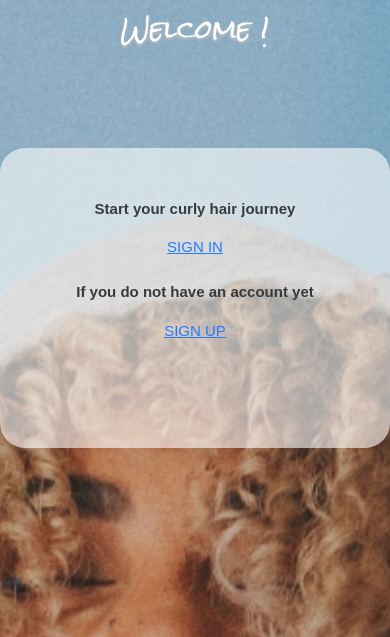
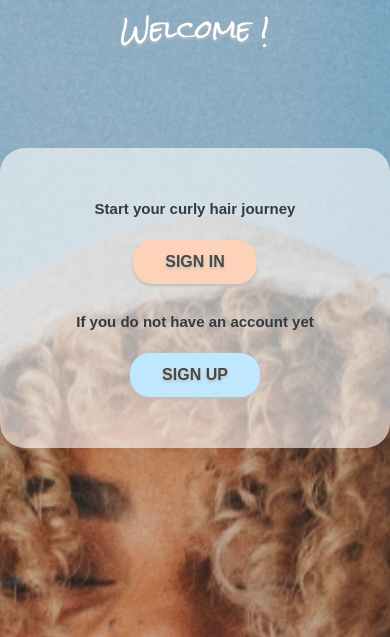
Before and after one commit to ashley-bbe/tenpadayo, a Django app: page /start/ in a window 390 px wide. Shown: the part 347-984 px from the top of the page. Run offline with Django 3.2, Linux system fonts and the light colour scheme; some libraries are stand-ins or nearby versions; some web fonts are replaced.

Commit message:
updated buttons for mobile version

```diff
--- a/new_tenpadayo/templates/start.html
+++ b/new_tenpadayo/templates/start.html
@@ -12,10 +12,10 @@
     <br><br><br><br>
     <div class="welcome">
         <p>Start your curly hair journey</p>
-        <a href="{% url  'login' %}" type="button" class="button signin">SIGN IN</a>
+        <button href="{% url  'login' %}" type="submit" class="sign-in">SIGN IN</button>
         <br><br>
         <p>If you do not have an account yet</p>
-        <a href="{% url  'register' %}" type="button" class="button signup">SIGN UP</a>
+        <button href="{% url  'register' %}" type="submit" class="sign-up">SIGN UP</button>
     </div>
     <br><br><br><br><br><br>
 
```
